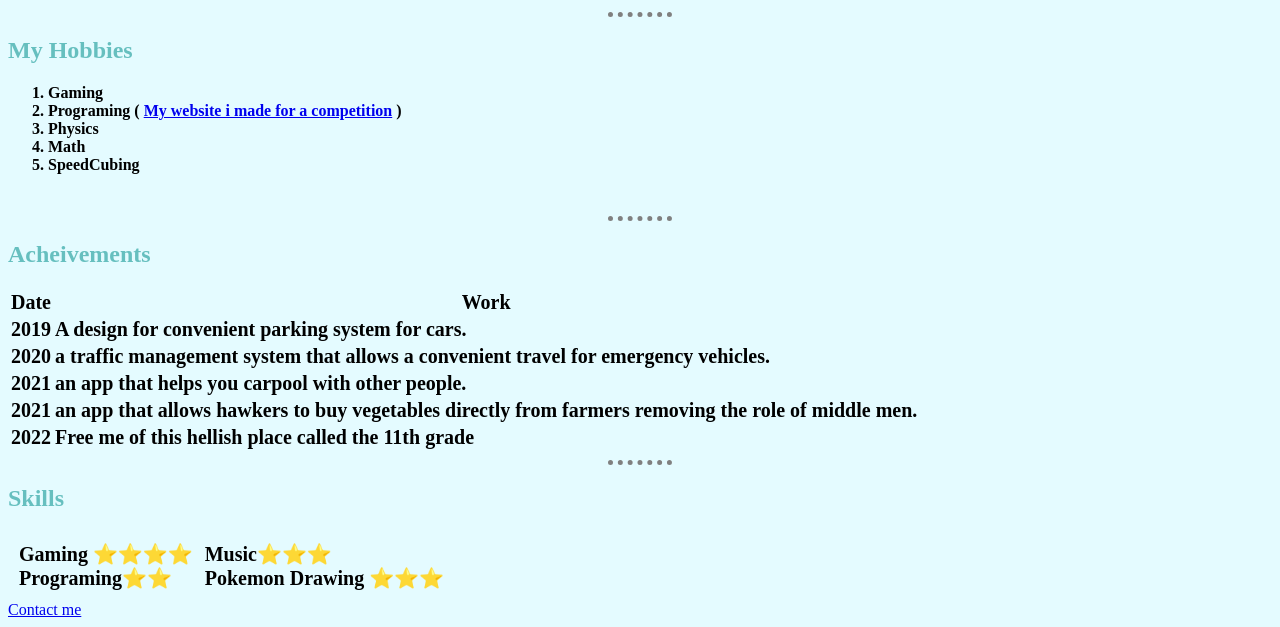
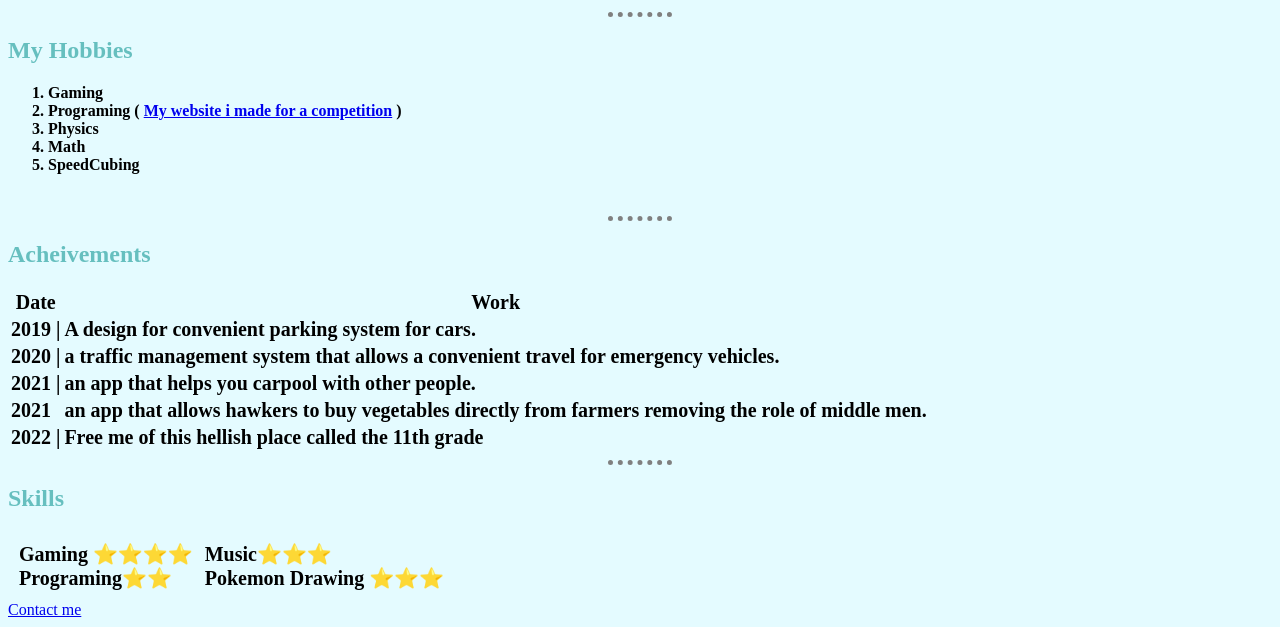
Before and after one commit to brahmdeep3541/website, a plain HTML site: page index.html in a window 1280 px wide. Shown: the part 375-1002 px from the top of the page. Drawn offline with Linux system fonts and the light colour scheme.

Commit message:
Update index.html

```diff
--- a/index.html
+++ b/index.html
@@ -76,7 +76,7 @@
             <tbody>
                 <tr>
                     <td>
-                        2019
+                        2019                                           |
                     </td>
                     <td>
                         A design for convenient parking system for cars.
@@ -84,7 +84,7 @@
                 </tr>
                 <tr>
                     <td>
-                        2020
+                        2020                                           |
                     </td>
                     <td>
                         a traffic management system that allows a convenient travel for emergency vehicles.
@@ -92,7 +92,7 @@
                 </tr>
                 <tr>
                     <td>
-                        2021
+                        2021                                           |
                     </td>
                     <td>
                         an app that helps you carpool with other people.
@@ -109,7 +109,7 @@
                 </tr>
                 <tr>
                     <td>
-                        2022
+                        2022                                           |
                     </td>
                     <td>
                         Free me of this hellish place called the 11th grade
```
